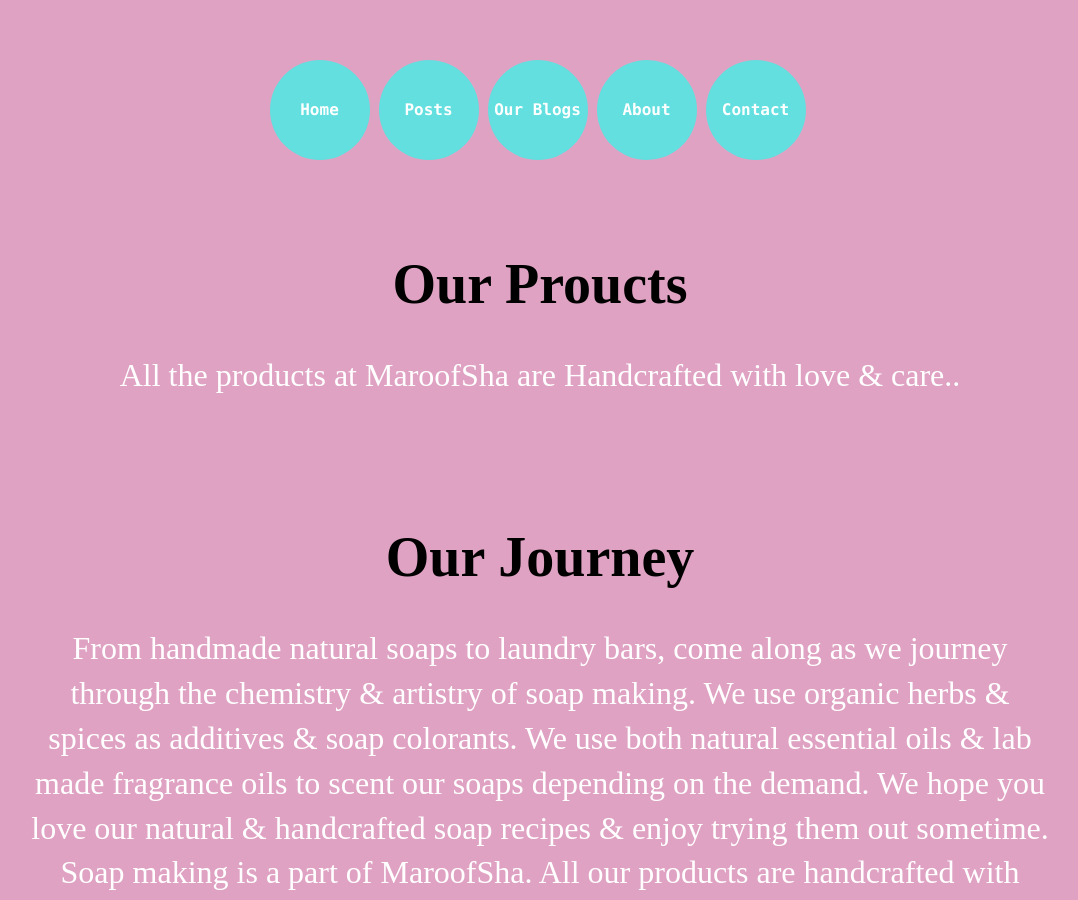
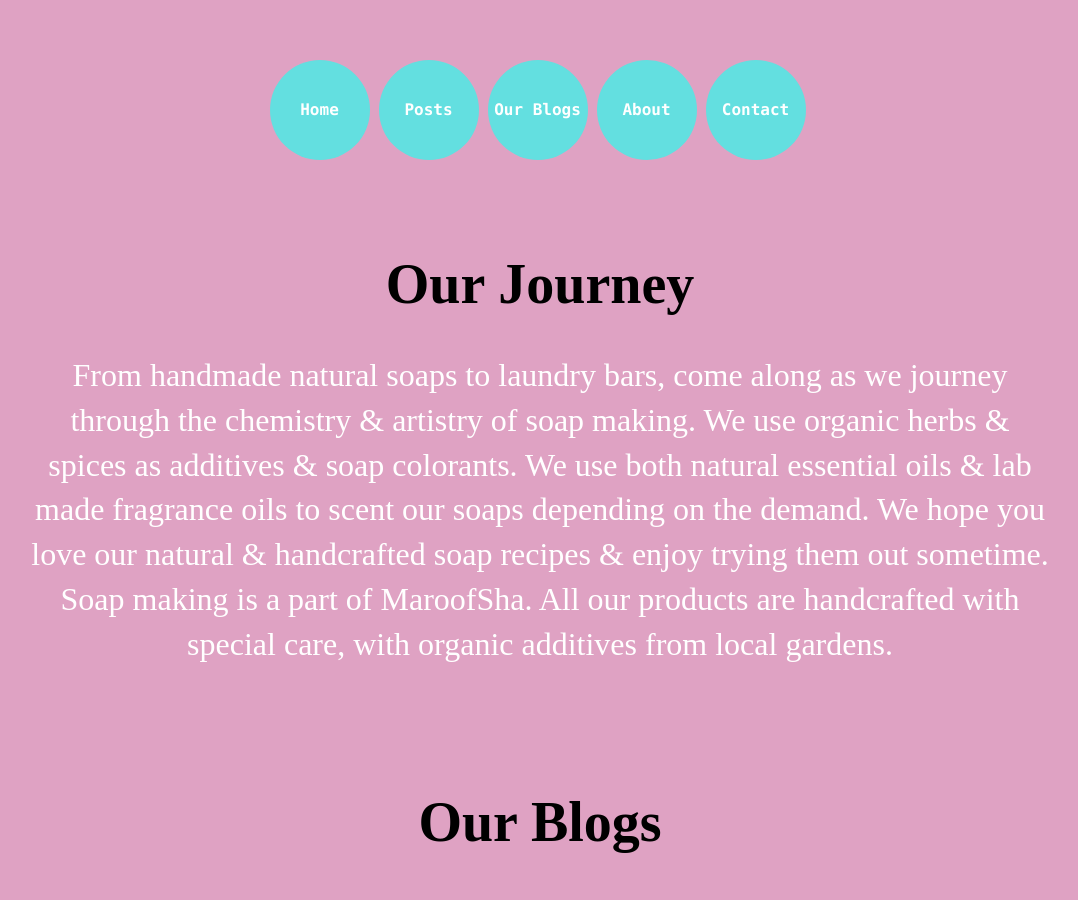
Before and after one commit to maroofsha/maroofsha.github.io, a Jekyll site: the page built from work.html, in a window 1280 px wide and 900 px high. Shown: the whole window, without its empty margins (100-1178 px from the left). Built offline with Jekyll 4.4.1, drawn with Linux system fonts in a browser that asks for light colours; nearby versions of some CDN libraries.

Commit message:
Update work.html

```diff
--- a/work.html
+++ b/work.html
@@ -13,13 +13,7 @@
         <br />
         <br />
 
-	<h1 style="color:#000;">Our Proucts</h1>
-	<p>All the products at MaroofSha are Handcrafted with love &amp; care..
 
-
-	<br />
-    <br />
-        <br />
 
 
 
```
